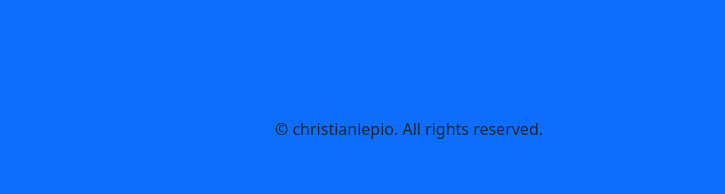
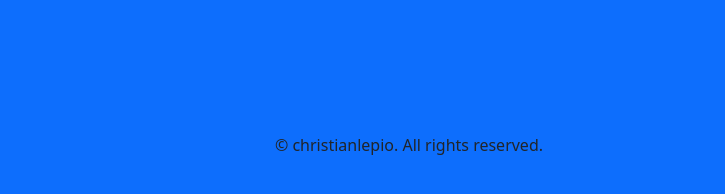
Before and after one commit to christianlepio/BatoBatoPick-js, a plain HTML site: page index.html in a window 1280 px wide. Shown: the part 576-770 px from the top of the page, without its empty margins (231-956 px from the left). Drawn offline with nearby package versions, Linux system fonts and the light colour scheme.

Commit message:
update footer margin top

```diff
--- a/style.css
+++ b/style.css
@@ -13,5 +13,5 @@ img:hover{
     display: none
 }
 .foot{
-    margin-top: 7em;
+    margin-top: 8em;
 }
```
